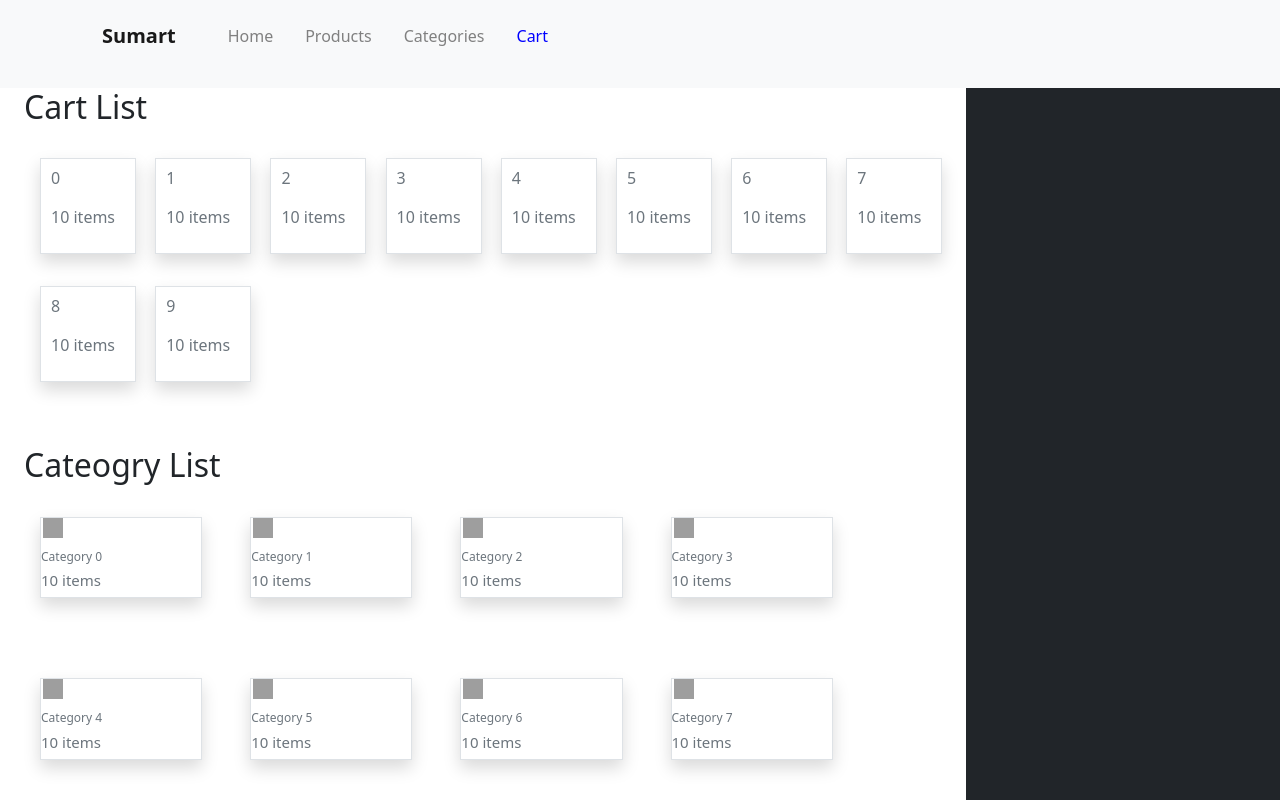
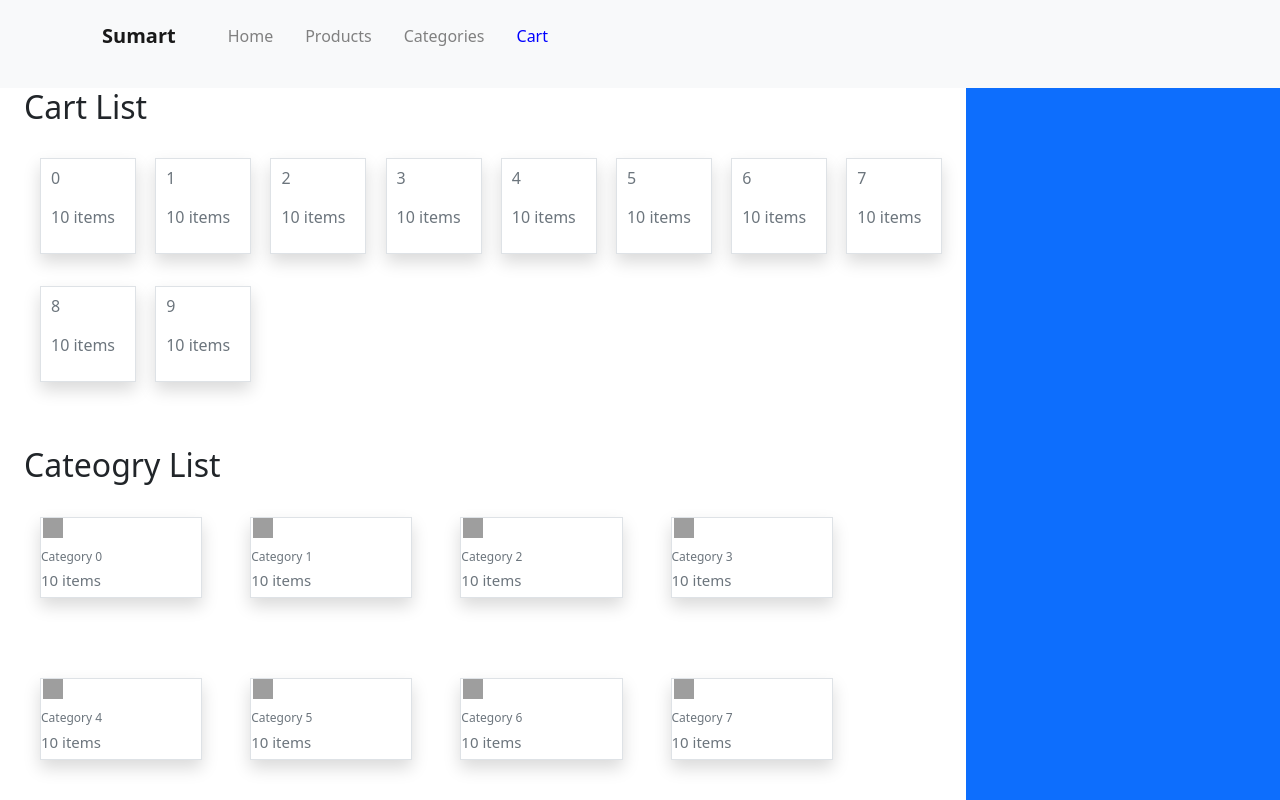
Before and after one commit to Maiiakal/supermarket-pos-system, a React (Create React App) app: page /shopping-cart in a window 1280 px wide. Shown: the top 800 px of the page. Built offline with nearby package versions, Linux system fonts and the light colour scheme; grey boxes are pictures that could not be loaded.

Commit message:
Update Cart.jsx

```diff
--- a/src/features/cart/components/Cart.jsx
+++ b/src/features/cart/components/Cart.jsx
@@ -5,7 +5,7 @@ import { Row, Col } from 'react-bootstrap'
 
 function CartLayout() {
   return (
-    <div className="bg-dark h-100">
+    <div className="bg-primary h-100">
 
     </div>
   )
```
